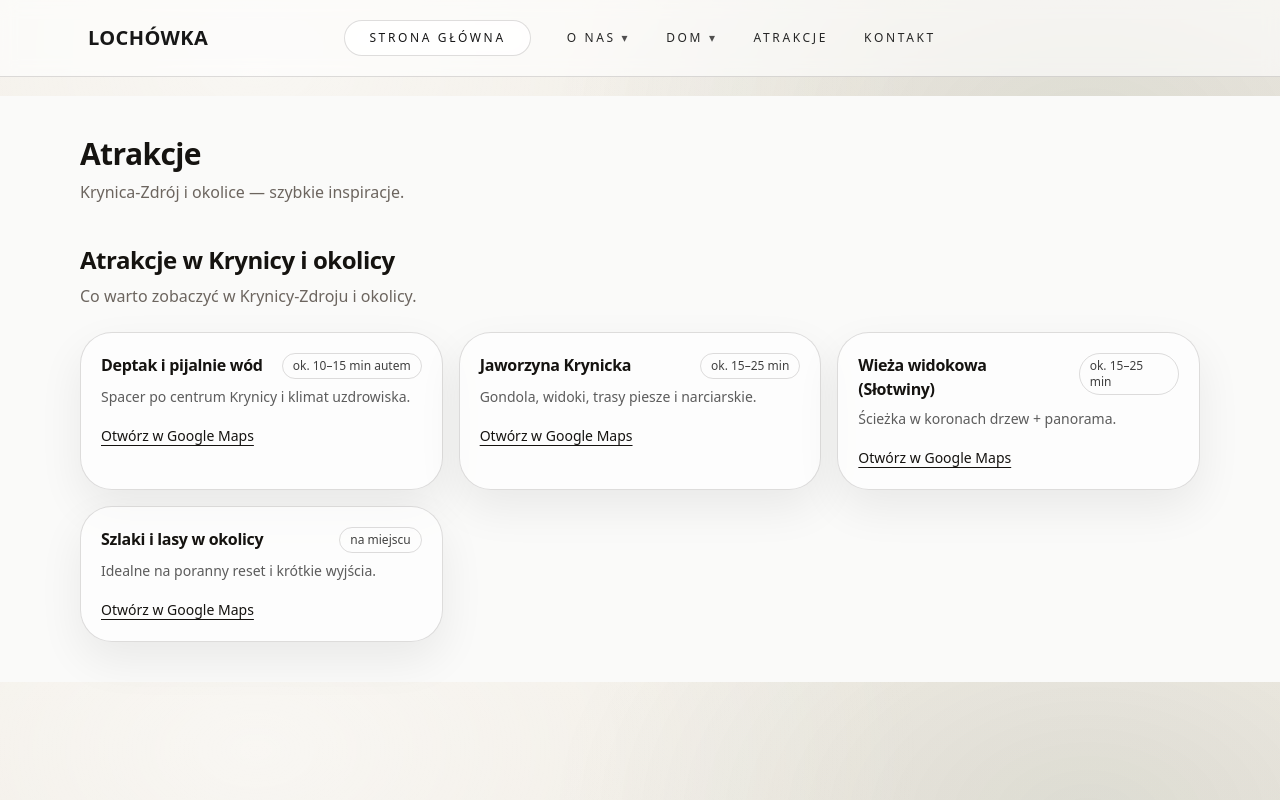
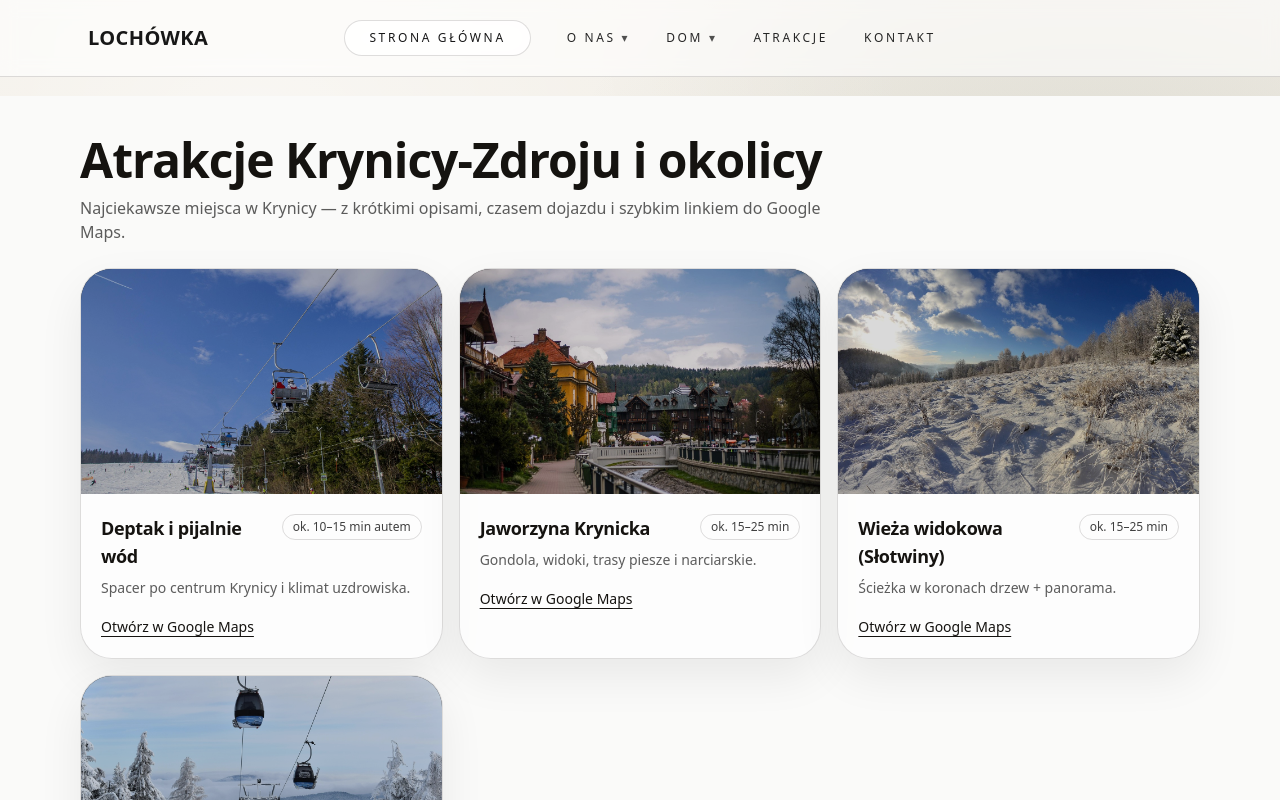
Before and after one commit to kulawikola2005-a11y/demolochowka, a Next.js app: page /atrakcje in a window 1280 px wide. Shown: the top 800 px of the page. Built offline with nearby package versions, Linux system fonts and the light colour scheme.

Commit message:
Atrakcje: list page with photos and descriptions

```diff
--- a/src/app/atrakcje/page.tsx
+++ b/src/app/atrakcje/page.tsx
@@ -1,13 +1,85 @@
-import AttractionsSection from "@/components/sections/AttractionsSection";
+import Image from "next/image";
+import { site } from "@/data/site";
+
+type Attraction = {
+  name: string;
+  desc?: string;
+  time?: string;
+  query?: string;
+  image?: string; // opcjonalnie w site.ts
+};
 
 export default function AtrakcjePage() {
+  const items = (((site as any).attractions ?? []) as Attraction[]);
+
+  // Zdjęcia fallback (masz je w public/atrakcje/)
+  const fallbackImages = [
+    "/atrakcje/hero.jpg",
+    "/atrakcje/deptak.jpg",
+    "/atrakcje/gora-parkowa.jpg",
+    "/atrakcje/jaworzyna.jpg",
+    "/atrakcje/slotwiny.jpg",
+    "/atrakcje/muszyna.jpg",
+  ];
+
   return (
     <main className="bg-stone-50">
-      <div className="mx-auto max-w-6xl px-4 pt-10">
-        <h1 className="text-3xl font-semibold">Atrakcje</h1>
-        <p className="mt-2 text-muted">Krynica-Zdrój i okolice — szybkie inspiracje.</p>
-      </div>
-      <AttractionsSection />
+      {/* Nagłówek */}
+      <section className="mx-auto max-w-6xl px-4 pt-10 pb-6">
+        <h1 className="text-4xl md:text-5xl font-semibold" style={{ fontFamily: "var(--font-serif)" }}>
+          Atrakcje Krynicy-Zdroju i okolicy
+        </h1>
+        <p className="mt-3 text-neutral-800/75 max-w-3xl">
+          Najciekawsze miejsca w Krynicy — z krótkimi opisami, czasem dojazdu i szybkim linkiem do Google Maps.
+        </p>
+      </section>
+
+      {/* Kafelki */}
+      <section className="mx-auto max-w-6xl px-4 pb-14">
+        <div className="grid gap-4 sm:grid-cols-2 lg:grid-cols-3">
+          {items.map((a, i) => {
+            const q = encodeURIComponent(a.query ?? `${a.name}, Krynica-Zdrój`);
+            const maps = `https://www.google.com/maps/search/?api=1&query=${q}`;
+            const img = a.image ?? fallbackImages[i % fallbackImages.length];
+
+            return (
+              <div key={`${a.name}-${i}`} className="card-soft overflow-hidden">
+                <div className="relative w-full aspect-[16/10] bg-black">
+                  <Image src={img} alt={a.name} fill unoptimized className="object-cover opacity-95" />
+                  <div className="absolute inset-0 bg-black/10" />
+                </div>
+
+                <div className="p-5">
+                  <div className="flex items-start justify-between gap-3">
+                    <h3 className="text-lg font-semibold">{a.name}</h3>
+                    {a.time ? (
+                      <span
+                        className="shrink-0 rounded-full border px-2.5 py-1 text-xs text-neutral-700"
+                        style={{ borderColor: "var(--border)" }}
+                      >
+                        {a.time}
+                      </span>
+                    ) : null}
+                  </div>
+
+                  {a.desc ? <p className="mt-2 text-sm text-neutral-800/75">{a.desc}</p> : null}
+
+                  <div className="mt-4">
+                    <a
+                      href={maps}
+                      target="_blank"
+                      rel="noreferrer"
+                      className="text-sm underline underline-offset-4"
+                    >
+                      Otwórz w Google Maps
+                    </a>
+                  </div>
+                </div>
+              </div>
+            );
+          })}
+        </div>
+      </section>
     </main>
   );
 }
```
